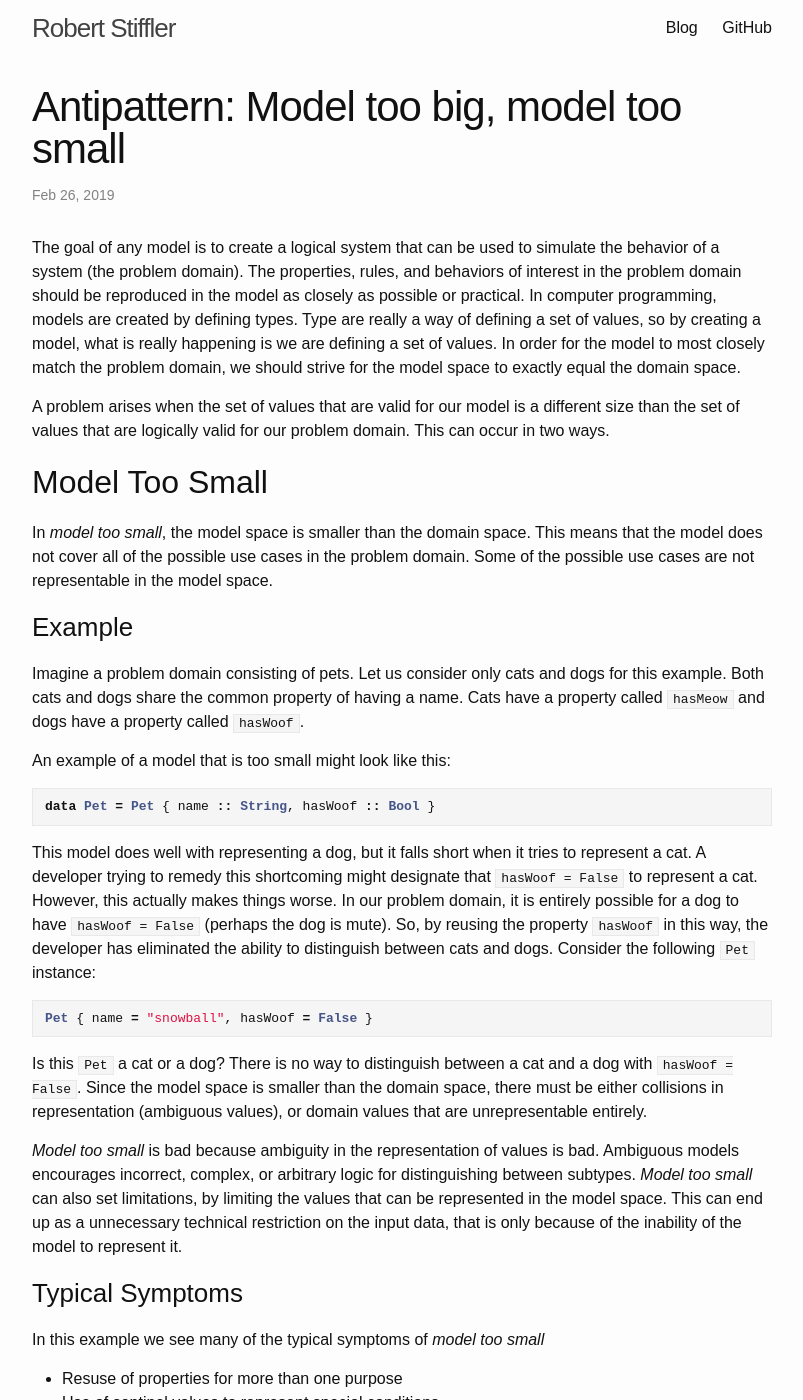
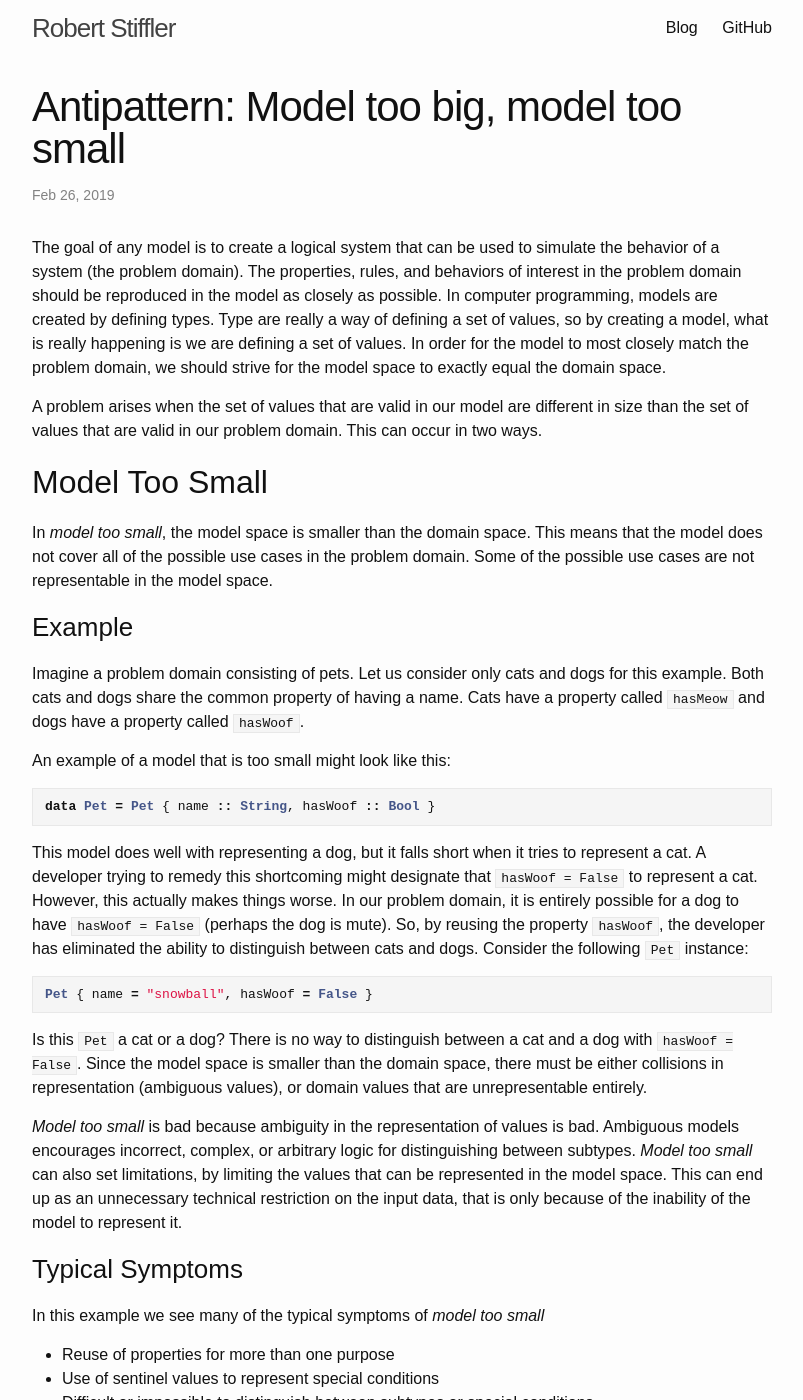
Before and after one commit to stifflerus/stifflerus, a Jekyll site: the page built from _posts/2019-02-26-antipattern-model-too-big.md, in a window 1280 px wide and 1400 px high. Shown: the whole window, without its empty margins (238-1041 px from the left). Built offline with Jekyll 4.4.1, drawn with Linux system fonts in a browser that asks for light colours; some of the changed text lies outside the part shown.

Commit message:
Elizabeths's edits

````diff
--- a/_config.yml
+++ b/_config.yml
@@ -28,7 +28,7 @@ plugins:
   - jekyll-paginate
   - jekyll-sitemap
 
-permalink: /blog/:slug/
+permalink: /blog/:title/
 paginate_path: /blog/posts/:num/
 paginate: 5
 
--- a/_posts/2019-02-26-antipattern-model-too-big-model-too-small.md
+++ b/_posts/2019-02-26-antipattern-model-too-big.md
@@ -3,9 +3,9 @@ layout: post
 title: "Antipattern: Model too big, model too small"
 ---
 
-The goal of any model is to create a logical system that can be used to simulate the behavior of a system (the problem domain). The properties, rules, and behaviors of interest in the problem domain should be reproduced in the model as closely as possible or practical. In computer programming, models are created by defining types. Type are really a way of defining a set of values, so by creating a model, what is really happening is we are defining a set of values. In order for the model to most closely match the problem domain, we should strive for the model space to exactly equal the domain space.
+The goal of any model is to create a logical system that can be used to simulate the behavior of a system (the problem domain). The properties, rules, and behaviors of interest in the problem domain should be reproduced in the model as closely as possible. In computer programming, models are created by defining types. Type are really a way of defining a set of values, so by creating a model, what is really happening is we are defining a set of values. In order for the model to most closely match the problem domain, we should strive for the model space to exactly equal the domain space.
 
-A problem arises when the set of values that are valid for our model is a different size than the set of values that are logically valid for our problem domain. This can occur in two ways.
+A problem arises when the set of values that are valid in our model are different in size than the set of values that are valid in our problem domain. This can occur in two ways.
 
 ## Model Too Small
 In *model too small*, the model space is smaller than the domain space. This means that the model does not cover all of the possible use cases in the problem domain. Some of the possible use cases are not representable in the model space.
@@ -18,17 +18,17 @@ An example of a model that is too small might look like this:
 data Pet = Pet { name :: String, hasWoof :: Bool }
 ~~~
 
-This model does well with representing a dog, but it falls short when it tries to represent a cat. A developer trying to remedy this shortcoming might designate that `hasWoof = False` to represent a cat. However, this actually makes things worse. In our problem domain, it is entirely possible for a dog to have `hasWoof = False` (perhaps the dog is mute). So, by reusing the property `hasWoof` in this way, the developer has eliminated the ability to distinguish between cats and dogs. Consider the following `Pet` instance:
+This model does well with representing a dog, but it falls short when it tries to represent a cat. A developer trying to remedy this shortcoming might designate that `hasWoof = False` to represent a cat. However, this actually makes things worse. In our problem domain, it is entirely possible for a dog to have `hasWoof = False` (perhaps the dog is mute). So, by reusing the property `hasWoof`, the developer has eliminated the ability to distinguish between cats and dogs. Consider the following `Pet` instance:
 ``` haskell
 Pet { name = "snowball", hasWoof = False }
 ```
 Is this `Pet` a cat or a dog? There is no way to distinguish between a cat and a dog with `hasWoof = False`. Since the model space is smaller than the domain space, there must be either collisions in representation (ambiguous values), or domain values that are unrepresentable entirely.
 
-*Model too small* is bad because ambiguity in the representation of values is bad. Ambiguous models encourages incorrect, complex, or arbitrary logic for distinguishing between subtypes. *Model too small* can also set limitations, by limiting the values that can be represented in the model space. This can end up as a unnecessary technical restriction on the input data, that is only because of the inability of the model to represent it.
+*Model too small* is bad because ambiguity in the representation of values is bad. Ambiguous models encourages incorrect, complex, or arbitrary logic for distinguishing between subtypes. *Model too small* can also set limitations, by limiting the values that can be represented in the model space. This can end up as an unnecessary technical restriction on the input data, that is only because of the inability of the model to represent it.
 
 ### Typical Symptoms
 In this example we see many of the typical symptoms of *model too small*
-- Resuse of properties for more than one purpose
+- Reuse of properties for more than one purpose
 - Use of sentinel values to represent special conditions
 - Difficult or impossible to distinguish between subtypes or special conditions
 
````
Also changed, not shown: other parts of _posts/2019-02-26-antipattern-model-too-big.md (+1 -1 lines).
